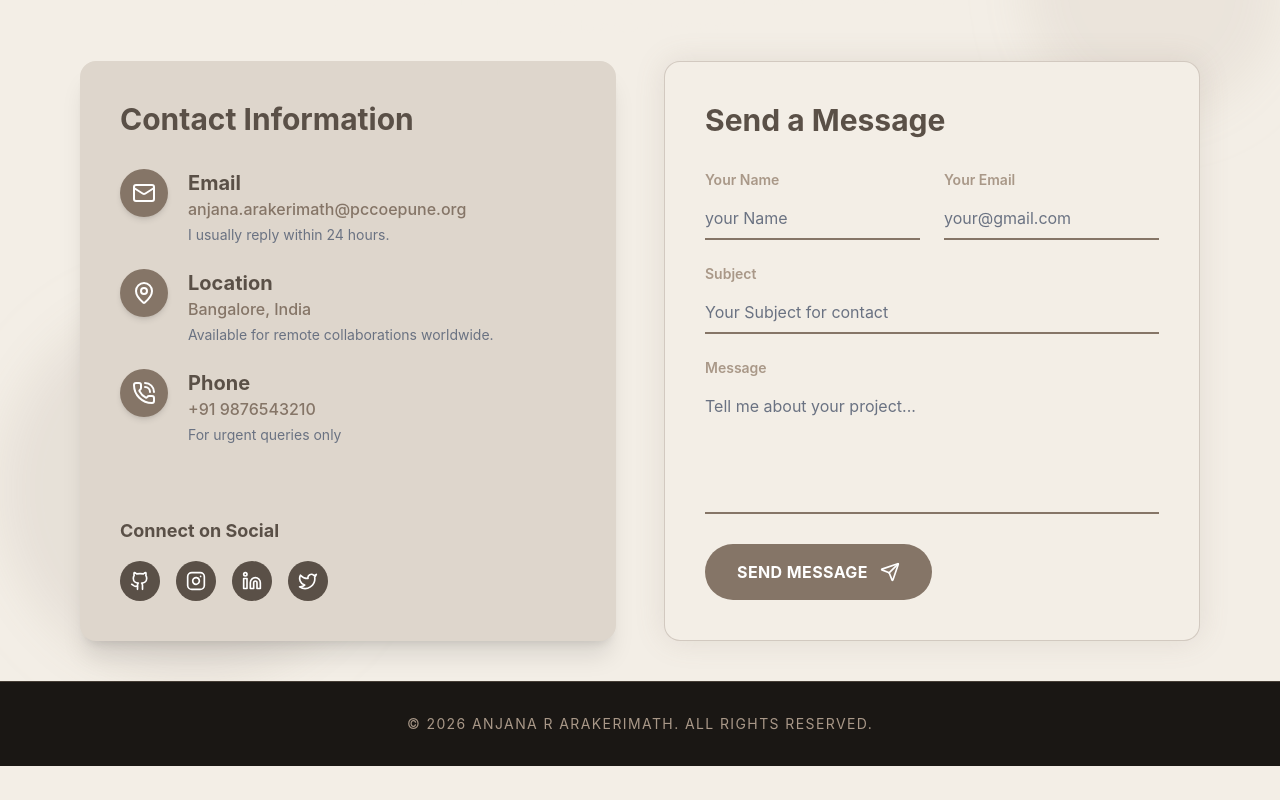
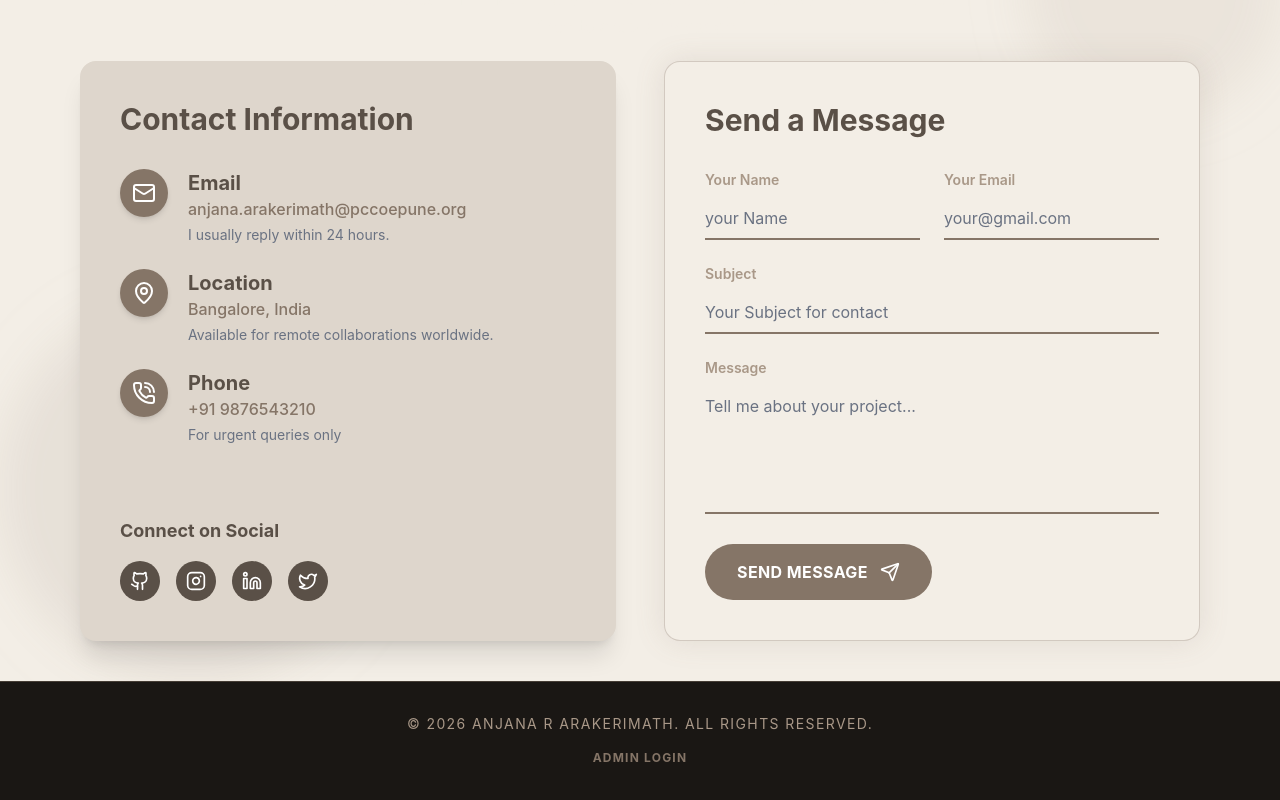
Before and after one commit to nilesh-jadhav1312/portfolio-anjana-mam, a React app in the folder frontend/: page / in a window 1280 px wide. Shown: the part 939-1739 px from the top of the page. Before the commit the page ends 1705 px from the top, so only its background shows below. Built offline with nearby package versions, Linux system fonts and the light colour scheme; no server answers; the HTML template or start-up script is replaced by a standard one.

Commit message:
added admin login link to footer

```diff
--- a/frontend/src/components/public/Contact.jsx
+++ b/frontend/src/components/public/Contact.jsx
@@ -1,4 +1,5 @@
 import React, { useState, useEffect } from "react";
+import { Link } from "react-router-dom";
 import { motion } from "framer-motion";
 import {
   Mail,
@@ -320,6 +321,12 @@ const Contact = () => {
             &copy; {new Date().getFullYear()} ANJANA R ARAKERIMATH. All Rights
             Reserved.
           </p>
+          <Link
+            to="/admin/login"
+            className="inline-block mt-4 text-[#857567] hover:text-[#a99888] text-xs font-bold tracking-widest uppercase transition-colors"
+          >
+            Admin Login
+          </Link>
         </div>
       </footer>
     </React.Fragment>
```
